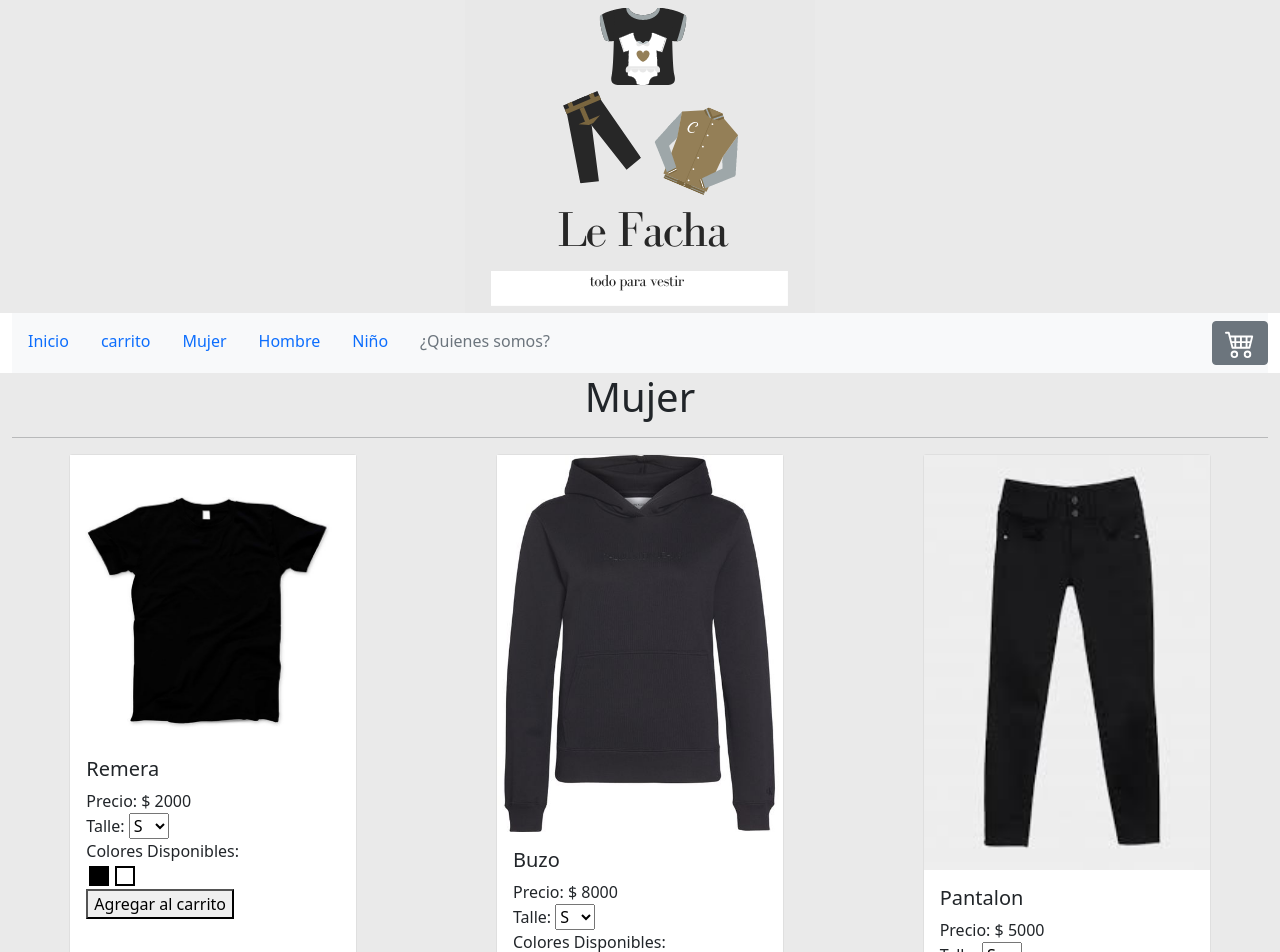
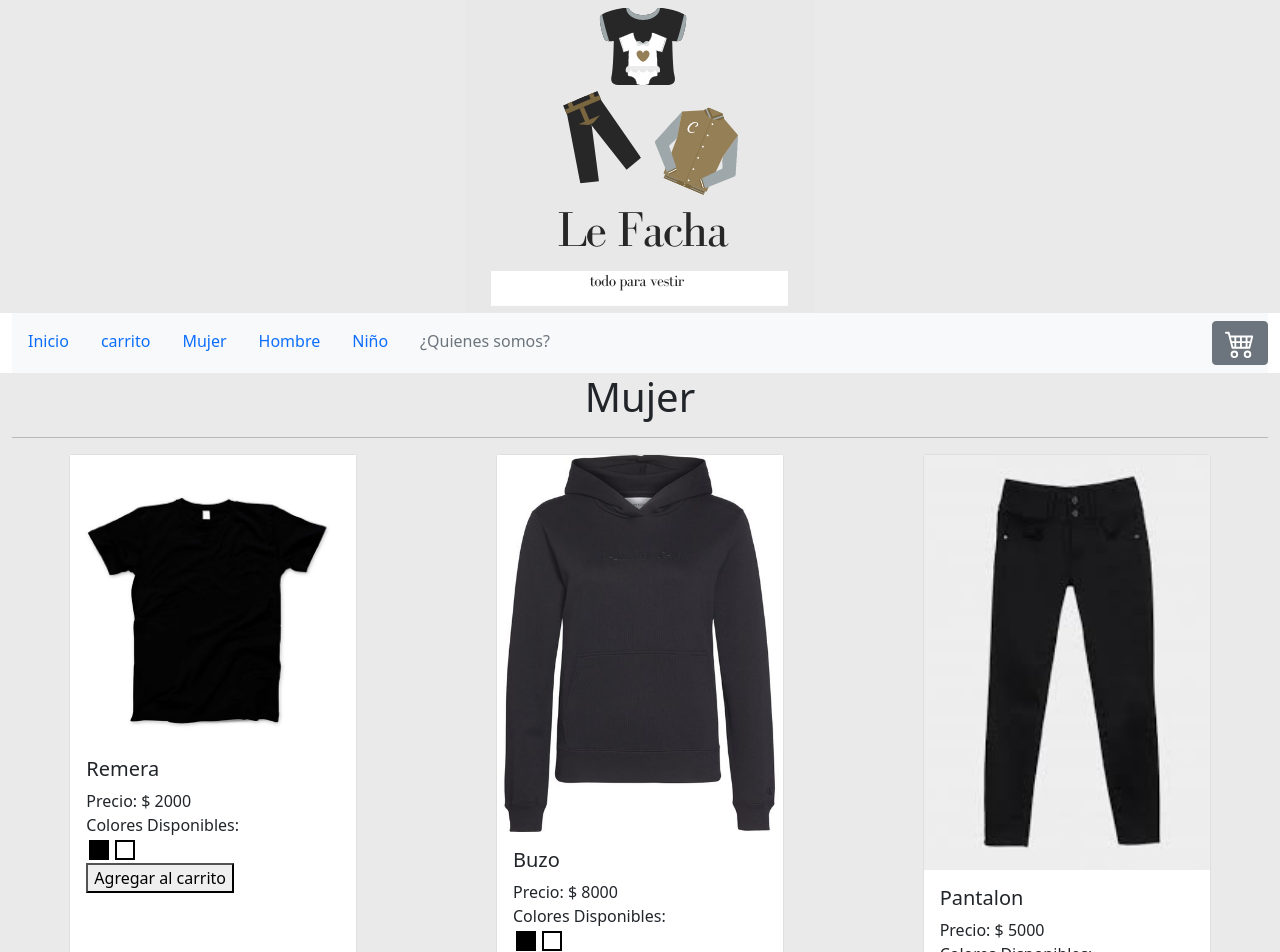
Before and after one commit to Nauhe/VentaRopa, an Angular app in the folder ventaRopa/: page / in a window 1280 px wide. Shown: the top 952 px of the page. Built offline with nearby package versions, Linux system fonts and the light colour scheme.

Commit message:
funciones y sweetAlert

```diff
--- a/ventaRopa/package.json
+++ b/ventaRopa/package.json
@@ -25,6 +25,7 @@
     "primeicons": "^4.1.0",
     "primeng": "^12.1.0-rc.2",
     "rxjs": "~6.6.0",
+    "sweetalert2": "^11.1.5",
     "tslib": "^2.2.0",
     "zone.js": "~0.11.4"
   },
--- a/ventaRopa/src/app/app.module.ts
+++ b/ventaRopa/src/app/app.module.ts
@@ -7,6 +7,7 @@ import { MenuComponent } from './menu/menu.component';
 import { RopaComponent } from './ropa/ropa.component';
 import { ContenidoComponent } from './contenido/contenido.component';
 import { CarritoComponent } from './carrito/carrito.component';
+import { FormsModule } from '@angular/forms';
 
 @NgModule({
   declarations: [
@@ -18,7 +19,8 @@ import { CarritoComponent } from './carrito/carrito.component';
   ],
   imports: [
     BrowserModule,
-    AppRoutingModule
+    AppRoutingModule,
+    FormsModule
   ],
   providers: [],
   bootstrap: [AppComponent]
--- a/ventaRopa/src/app/carrito.service.ts
+++ b/ventaRopa/src/app/carrito.service.ts
@@ -1,4 +1,5 @@
 import { Injectable } from '@angular/core';
+import Swal from 'sweetalert2';
 
 @Injectable({
   providedIn: 'root'
@@ -9,9 +10,9 @@ export class CarritoService {
   constructor() { }
 
   agregarProd(producto:any){
+
     this.cantProductos.push(producto);
     console.log(this.cantProductos);
-
   }
 
   dameProd(){
--- a/ventaRopa/src/app/carrito/carrito.component.html
+++ b/ventaRopa/src/app/carrito/carrito.component.html
@@ -1,7 +1,10 @@
 <div>
     <h1 style="text-align: center;">CARRITO DE COMPRAS</h1>
 </div>
-<div class="container-fluid" *ngFor=" let a of productoCarrito">
+<div class="col-6">
+  <button (click)="vaciarCarrito()" >VACIAR CARRITO</button>
+</div>
+<div class="container-fluid" *ngFor=" let a of productoCarrito; let i=index">
     <div class="row">
       <div class="col-12" class= "div">
         <h1>{{a.descripcion}}</h1>
@@ -23,27 +26,19 @@
           <div class="col-6">
             Precio:  ${{a.precio}}
           </div>
-          Colores Disponibles:
-          <div style="cursor: pointer;" class="Colores">
-              <div class="cajaColores colorNegro"  ></div>
-              <div class="cajaColores colorBlanco" ></div>
-          </div>
           <div class="col-6">
               <div>
                 <h5>Descripción:{{a.detalle}} </h5>
               </div>
           </div>
           <div class="col-12 ">
-            Cantidad: <input type="number" value="" placeholder="1" min="1" max="50" required style="width: 50px;">
+            Cantidad: <input [(ngModel)]='a.cant' type="number" min="1" max="50" required style="width: 50px;">
           </div>
           <div class="col-12">
-            <button >COMPRAR</button>
+            <button > FINALIZAR COMPRA</button>
           </div>
           <div class="col-6">
-            <button (click)="quitarProd(productoCarrito)" >QUITAR</button>
-          </div>
-          <div class="col-6">
-            <button (click)="vaciarCarrito(productoCarrito)" >VACIAR CARRITO</button>
+            <button (click)="quitarProd(i)" >QUITAR</button>
           </div>
         </div>
       </div>
--- a/ventaRopa/src/app/carrito/carrito.component.ts
+++ b/ventaRopa/src/app/carrito/carrito.component.ts
@@ -2,6 +2,7 @@ import { Component, OnInit } from '@angular/core';
 import { CarritoService } from '../carrito.service';
 import * as _ from 'lodash';
 import { ProductosService } from '../productos.service';
+import Swal from 'sweetalert2';
 
 @Component({
   selector: 'app-carrito',
@@ -25,15 +26,13 @@ export class CarritoComponent implements OnInit {
   }
 
 
-  //hacer funcion para contar productos.
-quitarProd(productoCarrito){
+  quitarProd(productoCarrito){
   console.log(productoCarrito);
   console.log(this.productoCarrito.splice(productoCarrito, 1))
 }
 
-  vaciarCarrito(productoCarrito: any[]){
-    console.log(productoCarrito);
-    console.log(this.productoCarrito.splice(0));
+   vaciarCarrito(){
+   this.productoCarrito = new Array();
   }
 
 
--- a/ventaRopa/src/app/detalle/detalle.component.ts
+++ b/ventaRopa/src/app/detalle/detalle.component.ts
@@ -2,6 +2,7 @@ import { Component, Input, OnInit } from '@angular/core';
 import { Router } from '@angular/router';
 import { CarritoService } from '../carrito.service';
 import { ProductosService } from '../productos.service';
+import Swal from 'sweetalert2';
 
 @Component({
   selector: 'app-detalle',
--- a/ventaRopa/src/app/ropa/ropa.component.html
+++ b/ventaRopa/src/app/ropa/ropa.component.html
@@ -11,15 +11,6 @@
                 <div class="card-body">
                     <h5 class="card-title">{{p.descripcion}}</h5>
                     <span>Precio: $ {{p.precio}}</span>
-                    <div>
-                        Talle:
-                        <select name="" id="" style="cursor: pointer;">
-                            <option value="">S</option>
-                            <option value="">M</option>
-                            <option value="">L</option>
-                            <option value="">XL</option>
-                        </select>
-                    </div>
                     <div class="colores">
                         Colores Disponibles:
                         <div style="cursor: pointer;" class="Colores">
--- a/ventaRopa/src/app/ropa/ropa.component.ts
+++ b/ventaRopa/src/app/ropa/ropa.component.ts
@@ -2,6 +2,7 @@ import { Component, Input, OnInit } from '@angular/core';
 import { Router } from '@angular/router';
 import { CarritoService } from '../carrito.service';
 import { ProductosService } from '../productos.service';
+import Swal from 'sweetalert2';
 
 @Component({
   selector: 'app-ropa',
@@ -31,6 +32,7 @@ export class RopaComponent implements OnInit {
 
   }
   agregarCarrito(prod:any){
+    prod.cant +=1;
     this.carritoService.agregarProd(prod);
   }
 
```
Also changed, not shown: 1 other file (tests, documents, lock files or other folders).
